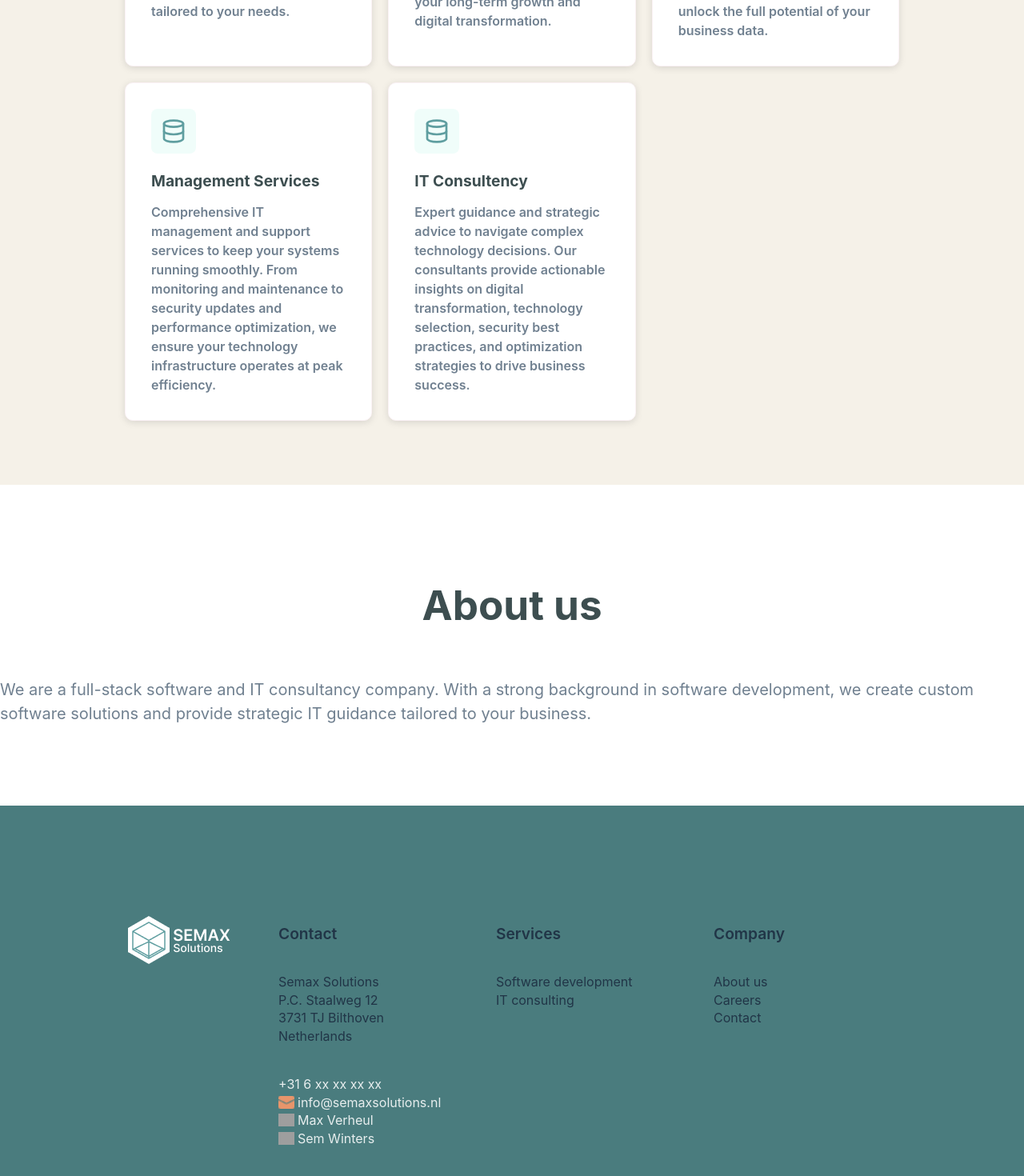
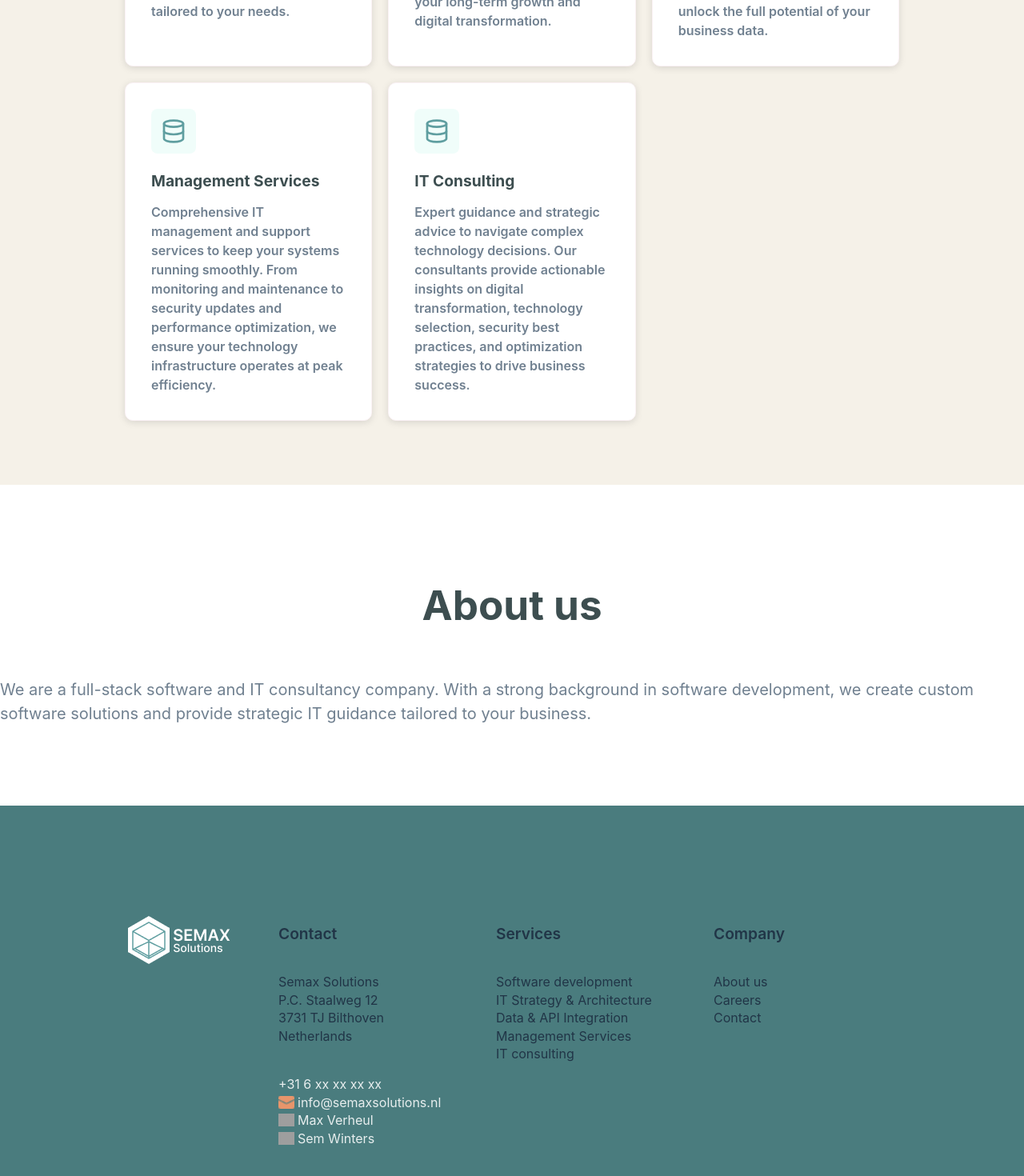
Before and after one commit to Semax-solutions/business-website, a React (Vite) app in the folder SemaxWeb/: page / in a window 1280 px wide. Shown: the part 1337-2807 px from the top of the page at 80% size. Built offline with nearby package versions, Linux system fonts and the light colour scheme; grey boxes are pictures that could not be loaded.

Commit message:
Added card data to footer.

```diff
--- a/SemaxWeb/src/view/components/footer/Footer.tsx
+++ b/SemaxWeb/src/view/components/footer/Footer.tsx
@@ -53,6 +53,12 @@ const Footer = () => {
                     <p>
                         Software development
                         <br></br>
+                        IT Strategy & Architecture
+                        <br></br>
+                        Data & API Integration
+                        <br></br>
+                        Management Services
+                        <br></br>
                         IT consulting
                         <br></br>
                     </p>
--- a/SemaxWeb/src/view/page/HomePage.tsx
+++ b/SemaxWeb/src/view/page/HomePage.tsx
@@ -34,7 +34,7 @@ const HomePage = () => {
                         <Card icon={<DbIcon />} title='IT Strategy & Architecture' description='Strategic planning and architectural design to align your technology infrastructure with business objectives. We create scalable, secure and efficient IT code that support your long-term growth and digital transformation.'/>
                         <Card icon={<DbIcon />} title='Data & Api Integration' description='Seamlessly connect your systems and applications through robust APIs and data integrations and automated data pipelines. We enable real-time data synchronization, streamline workflows, and unlock the full potential of your business data.'/>
                         <Card icon={<DbIcon />} title='Management Services' description='Comprehensive IT management and support services to keep your systems running smoothly. From monitoring and maintenance to security updates and performance optimization, we ensure your technology infrastructure operates at peak efficiency.'/>
-                        <Card icon={<DbIcon />} title='IT Consultency' description='Expert guidance and strategic advice to navigate complex technology decisions. Our consultants provide actionable insights on digital transformation, technology selection, security best practices, and optimization strategies to drive business success.'/>
+                        <Card icon={<DbIcon />} title='IT Consulting' description='Expert guidance and strategic advice to navigate complex technology decisions. Our consultants provide actionable insights on digital transformation, technology selection, security best practices, and optimization strategies to drive business success.'/>
                     </div>
                 </div>
             </section>
```
